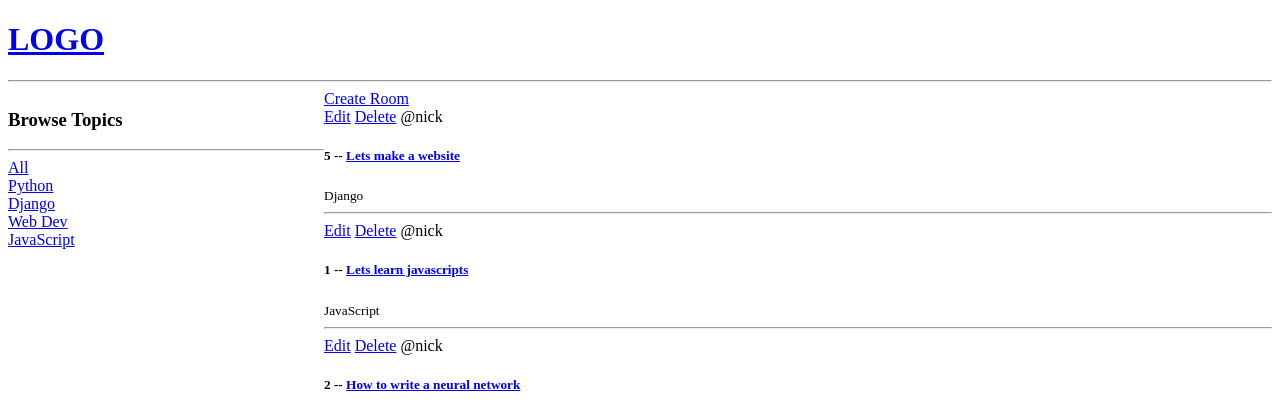
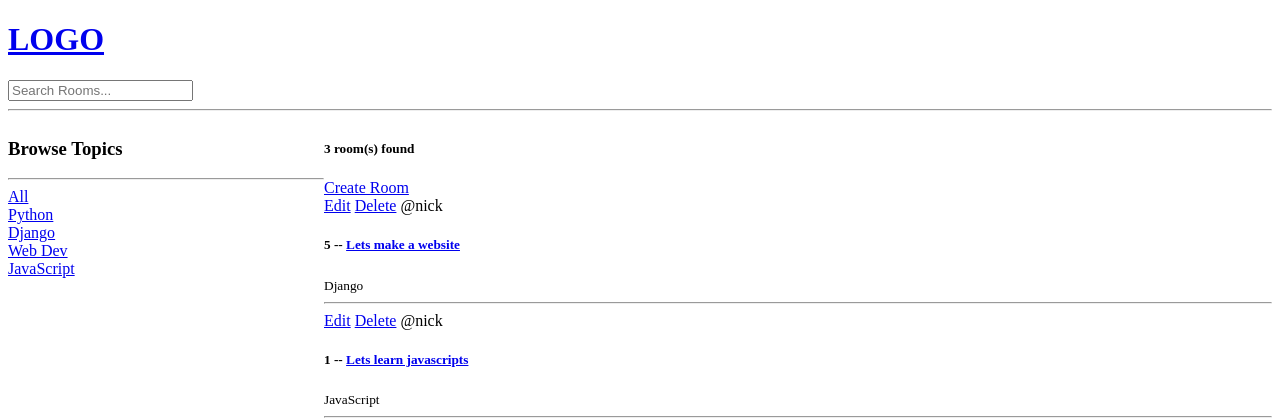
Before and after one commit to NicholasPrince/ITSC-3155_Django_Project, a Django app: page / in a window 1280 px wide. Shown: the top 418 px of the page. Run offline with Django 5.2, Linux system fonts and the light colour scheme; data comes from the database, SQL or seed files in the repository.

Commit message:
11/30/2024
added search bar
2:22:51

```diff
--- a/base/templates/base/home.html
+++ b/base/templates/base/home.html
@@ -31,6 +31,7 @@
     </div>
 
     <div>
+        <h5>{{rooms.count}} room(s) found</h5>
         <a href="{% url 'create-room' %}">Create Room</a>
 
         <div>
--- a/base/views.py
+++ b/base/views.py
@@ -1,4 +1,5 @@
 from django.shortcuts import render, redirect
+from django.db.models import Q
 from .models import Room, Topic
 from .forms import RoomForm
 # Create your views here.
@@ -12,11 +13,17 @@ from .forms import RoomForm
 def home(request):
     q = request.GET.get('q') if request.GET.get('q') != None else ''
 
-    rooms = Room.objects.filter(topic__name__icontains=q)
+    rooms = Room.objects.filter(
+        Q(topic__name__icontains=q) |
+        Q(name__icontains=q) |
+        Q(description__icontains=q)
+    )
 
     topics = Topic.objects.all()
 
-    context = {'rooms': rooms, 'topics': topics}
+    room_count = rooms.count()
+
+    context = {'rooms': rooms, 'topics': topics, 'room_count': room_count}
     return render(request, 'base/home.html', context)
 
 def room(request, pk):
--- a/templates/navbar.html
+++ b/templates/navbar.html
@@ -2,4 +2,8 @@
     <h1>LOGO</h1>
 </a>
 
+<form method = "GET" actions = "{% url 'home' %}">
+    <input type="text" name = "q" placeholder = "Search Rooms...">
+</form>
+
 <hr>
```
